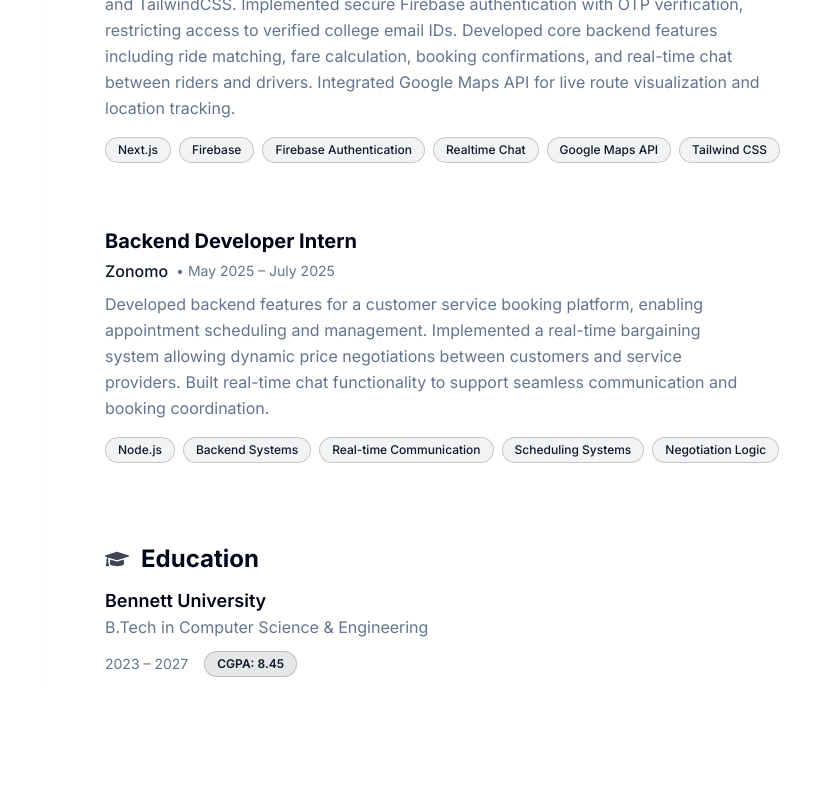
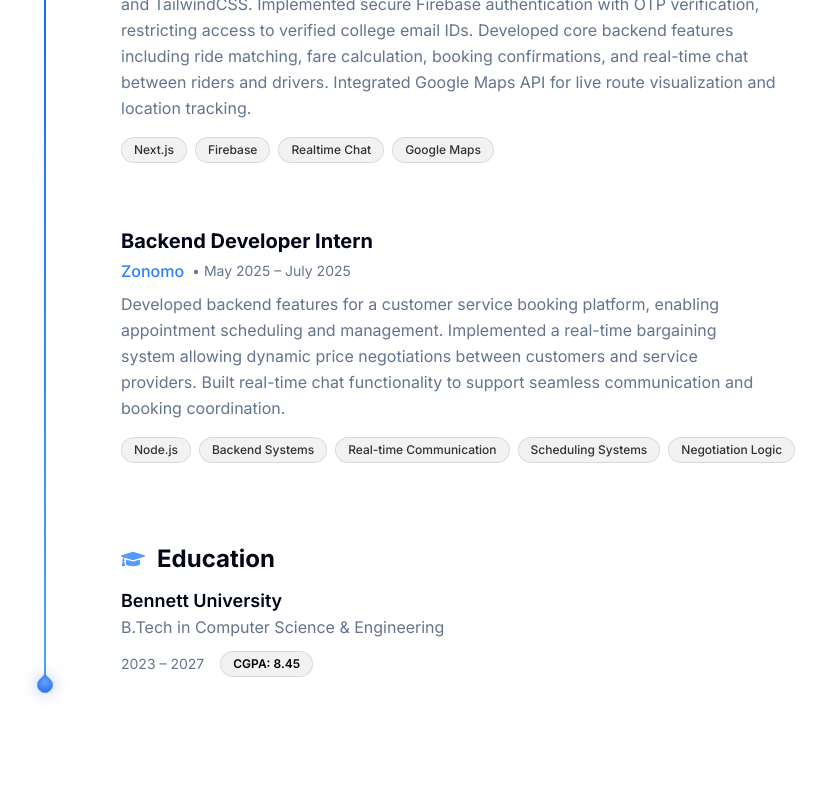
Before and after one commit to DEVAANSH001/portfolio, a Next.js app: page / in a window 1280 px wide. Shown: the part 1000-1800 px from the top of the page, without its empty margins (151-977 px from the left). Built offline with nearby package versions, Linux system fonts and the light colour scheme.

Commit message:
refactor: update text styles for consistency across components

```diff
--- a/src/components/Experience.tsx
+++ b/src/components/Experience.tsx
@@ -2,7 +2,6 @@
 
 import { motion, useScroll, useSpring, useTransform } from "framer-motion";
 import { FaGraduationCap } from "react-icons/fa";
-import { AuroraText } from "@/components/magicui/aurora-text";
 import { useRef } from "react";
 
 const EXPERIENCE = [
@@ -12,14 +11,7 @@ const EXPERIENCE = [
     period: "July 2025 – August 2025",
     description:
       "Built a full-stack ride-sharing platform serving 500+ active users using Next.js, Firebase, and TailwindCSS. Implemented secure Firebase authentication with OTP verification, restricting access to verified college email IDs. Developed core backend features including ride matching, fare calculation, booking confirmations, and real-time chat between riders and drivers. Integrated Google Maps API for live route visualization and location tracking.",
-    skills: [
-      "Next.js",
-      "Firebase",
-      "Firebase Authentication",
-      "Realtime Chat",
-      "Google Maps API",
-      "Tailwind CSS",
-    ],
+    skills: ["Next.js", "Firebase", "Realtime Chat", "Google Maps"],
   },
   {
     role: "Backend Developer Intern",
@@ -27,16 +19,9 @@ const EXPERIENCE = [
     period: "May 2025 – July 2025",
     description:
       "Developed backend features for a customer service booking platform, enabling appointment scheduling and management. Implemented a real-time bargaining system allowing dynamic price negotiations between customers and service providers. Built real-time chat functionality to support seamless communication and booking coordination.",
-    skills: [
-      "Node.js",
-      "Backend Systems",
-      "Real-time Communication",
-      "Scheduling Systems",
-      "Negotiation Logic",
-    ],
+    skills: ["Node.js", "Backend Systems", "Real-time Communication", "Scheduling Systems", "Negotiation Logic"],
   },
 ];
-
 
 function ExperienceCard({ experience }: { experience: (typeof EXPERIENCE)[0] }) {
   return (
@@ -44,12 +29,12 @@ function ExperienceCard({ experience }: { experience: (typeof EXPERIENCE)[0] })
       initial={{ opacity: 0, x: -20 }}
       whileInView={{ opacity: 1, x: 0 }}
       viewport={{ once: true, margin: "-100px" }}
-      transition={{ duration: 0.5 }}
+      transition={{ duration: 0.6, ease: "easeOut" }}
       className="relative pl-12 pb-16"
     >
       <div className="mb-1 text-xl font-bold">{experience.role}</div>
       <div className="mb-2 flex items-center gap-2">
-        <span className="font-medium text-primary">{experience.company}</span>
+        <span className="font-medium text-blue-500">{experience.company}</span>
         <span className="text-sm text-muted-foreground">• {experience.period}</span>
       </div>
       <p className="mb-4 text-muted-foreground max-w-2xl text-pretty leading-relaxed">
@@ -59,7 +44,7 @@ function ExperienceCard({ experience }: { experience: (typeof EXPERIENCE)[0] })
         {experience.skills.map((skill) => (
           <span
             key={skill}
-            className="rounded-full border border-primary/20 bg-primary/5 px-3 py-1 text-xs font-medium text-primary"
+            className="rounded-full border border-black/10 bg-black/5 px-3 py-1 text-xs font-medium text-black/80 dark:border-white/20 dark:bg-white/5 dark:text-white/90"
           >
             {skill}
           </span>
@@ -74,12 +59,12 @@ export default function Experience() {
 
   const { scrollYProgress } = useScroll({
     target: containerRef,
-    offset: ["start 60%", "end 80%"],
+    offset: ["start 70%", "end 80%"],
   });
 
   const smoothProgress = useSpring(scrollYProgress, {
-    stiffness: 100,
-    damping: 30,
+    stiffness: 150,
+    damping: 25,
     restDelta: 0.001,
   });
 
@@ -94,8 +79,8 @@ export default function Experience() {
           viewport={{ once: true }}
           className="mb-16"
         >
-          <h2 className="text-4xl sm:text-4xl font-extrabold tracking-tight">
-  <span className="bg-clip-text text-transparent bg-gradient-to-r from-white via-blue-500 to-blue-700 animate-gradient-x">
+          <h2 className="text-4xl font-extrabold tracking-tight">
+  <span className="text-blue-600 dark:bg-clip-text dark:text-transparent dark:bg-gradient-to-r dark:from-blue-200 dark:to-blue-600">
     Professional Journey
   </span>
 </h2>
@@ -104,29 +89,30 @@ export default function Experience() {
         <div className="max-w-4xl mx-auto relative" ref={containerRef}>
 
           <div className="absolute left-0 top-2 h-full w-full pointer-events-none">
-            <div className="absolute left-[4px] h-full w-[2px] -translate-x-1/2 bg-muted/20" />
-
+            <div className="absolute left-[4px] h-full w-[2px] -translate-x-1/2 bg-blue-500/10" />
 
             <motion.div
               style={{ scaleY: smoothProgress, originY: 0 }}
-              className="absolute left-[4px] h-full w-[2px] -translate-x-1/2 bg-primary z-0"
+              className="absolute left-[4px] h-full w-[2px] -translate-x-1/2 bg-gradient-to-b from-blue-600 to-blue-400 z-10 rounded-b-full"
             />
-     <motion.div
+
+            <motion.div
               style={{ top: positionY }}
-              className="absolute left-[4px] z-20 -translate-x-1/2 -translate-y-1/2 w-6 h-6 flex items-center justify-center"
+              className="absolute left-[4px] z-20 -translate-x-1/2 -translate-y-1/2"
             >
-
-              <span className="absolute inline-flex h-full w-full animate-ping rounded-full bg-primary opacity-40"></span>
-
-              <span className="relative inline-flex h-3 w-3 rounded-full bg-primary shadow-[0_0_15px_rgba(59,130,246,0.8)]"></span>
+              <div
+                className="w-4 h-4 bg-blue-500 rounded-full rounded-tl-none rotate-45 shadow-[0_0_15px_rgba(37,99,235,0.4)] border border-blue-300/20"
+                style={{
+                  background: 'radial-gradient(circle at 35% 35%, #60a5fa, #2563eb)'
+                }}
+              />
             </motion.div>
           </div>
 
-          <div className="relative z-10 ml-4">
+          <div className="relative z-10 ml-8">
             {EXPERIENCE.map((exp) => (
               <ExperienceCard key={exp.company} experience={exp} />
             ))}
-
 
             <motion.div
               initial={{ opacity: 0, x: -20 }}
@@ -135,18 +121,16 @@ export default function Experience() {
               className="relative pl-12 pt-4"
             >
               <div className="flex items-center mb-3">
-                <FaGraduationCap className="mr-3 text-2xl text-primary/80" />
+                <FaGraduationCap className="mr-3 text-2xl text-blue-500/80" />
                 <h3 className="text-2xl font-bold text-foreground">Education</h3>
               </div>
-
               <div className="mb-2">
                 <p className="text-lg font-semibold">Bennett University</p>
                 <p className="text-muted-foreground">B.Tech in Computer Science & Engineering</p>
               </div>
-
               <div className="flex items-center gap-4 text-sm text-muted-foreground mt-3">
                 <span className="font-mono">2023 – 2027</span>
-                <span className="px-3 py-1 rounded-full bg-primary/10 border border-primary/20 text-primary font-semibold text-xs">
+                <span className="px-3 py-1 rounded-full bg-black/5 border border-black/10 text-black font-semibold text-xs dark:bg-white/5 dark:border-white/20 dark:text-white">
                   CGPA: 8.45
                 </span>
               </div>
--- a/src/components/contact.tsx
+++ b/src/components/contact.tsx
@@ -84,7 +84,8 @@ export default function Contact() {
       >
 
       <h2 className="text-4xl sm:text-4xl font-extrabold tracking-tight pb-4">
-  <span className="bg-clip-text text-transparent bg-gradient-to-r from-white via-blue-500 to-blue-700 animate-gradient-x">Contact Me</span></h2>
+  <span className="text-blue-600 dark:bg-clip-text dark:text-transparent dark:bg-gradient-to-r dark:from-blue-200 dark:to-blue-600">
+    Contact Me</span></h2>
 
 
         <div className="grid md:grid-cols-2 gap-10">
--- a/src/components/hero.tsx
+++ b/src/components/hero.tsx
@@ -38,7 +38,7 @@ export default function Hero() {
             <div className="pb-0.6">
             <CanvasText
           text="Devaansh Dubey"
-          className="text-3xl sm:text-6xl font-bold"
+          className="text-5xl sm:text-6xl font-bold"
           backgroundClassName="bg-blue-600 dark:bg-blue-700"
           colors={[
             "rgba(0, 153, 255, 1)",
--- a/src/components/projects.tsx
+++ b/src/components/projects.tsx
@@ -167,7 +167,7 @@ export default function Projects() {
             className="text-3xl md:text-4xl font-bold bg-clip-text text-transparent bg-gradient-to-r from-primary/70 via-blue-500 to-blue-800"
           >
              <h2 className="text-4xl sm:text-4xl font-extrabold tracking-tight">
-  <span className="bg-clip-text text-transparent bg-gradient-to-r from-white via-blue-500 to-blue-700 animate-gradient-x">
+  <span className="text-blue-600 dark:bg-clip-text dark:text-transparent dark:bg-gradient-to-r dark:from-blue-200 dark:to-blue-600">
             Recent Projects
             </span>
             </h2>
--- a/src/components/skills.tsx
+++ b/src/components/skills.tsx
@@ -100,7 +100,7 @@ export default function SkillsSection() {
           className="max-w-6xl mx-auto"
         >
         <h2 className="text-4xl sm:text-4xl font-extrabold tracking-tight">
-  <span className="bg-clip-text text-transparent bg-gradient-to-r from-white via-blue-500 to-blue-700 animate-gradient-x">
+  <span className="text-blue-600 dark:bg-clip-text dark:text-transparent dark:bg-gradient-to-r dark:from-blue-200 dark:to-blue-600">
             Skills & Technologies
             </span>
             </h2>
```
